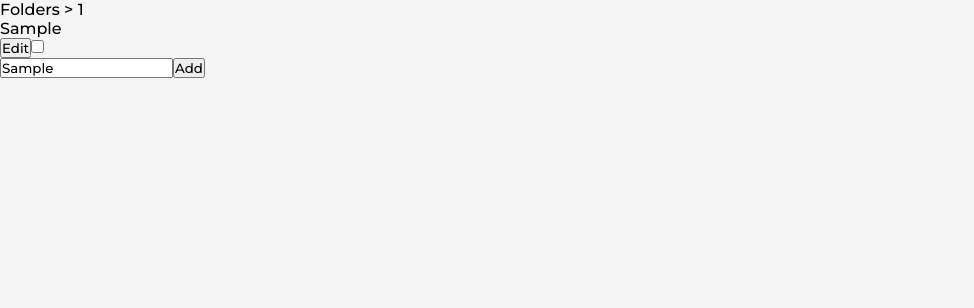
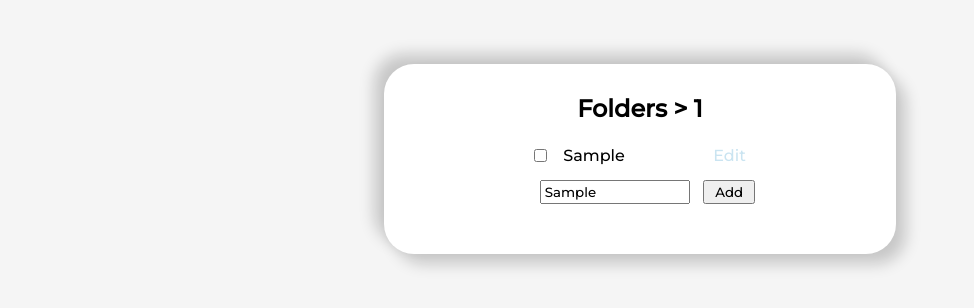
Before and after one commit to JP2620/todo-frontend, a React (Create React App) app: page /folders/1 in a window 1280 px wide. Both pictures are taken after typing "Sample" into the empty fields and a click on the button "Add". Shown: the top 308 px of the page, without its empty margins (0-974 px from the left). Built offline with nearby package versions, Linux system fonts and the light colour scheme; no server answers.

Commit message:
Added styling for TasksView

```diff
--- a/public/index.html
+++ b/public/index.html
@@ -3,6 +3,7 @@
   <head>
     <meta charset="utf-8" />
     <link rel="icon" href="%PUBLIC_URL%/favicon.ico" />
+    <script src="https://use.fontawesome.com/df130cdc34.js"></script>
     <meta name="viewport" content="width=device-width, initial-scale=1" />
     <meta name="theme-color" content="#000000" />
     <meta
--- a/src/App.css
+++ b/src/App.css
@@ -88,12 +88,12 @@ body {
 .folders-container {
     display: flex;
     flex-direction: column;
-    width: 60%;
+    width: 40%;
     margin: 5% auto;
     justify-content: center;
     padding: 30px 30px 50px 30px;
     background-color: white;
-    border-radius: 5%;
+    border-radius: 30px;
     box-shadow: 10px 10px 15px rgba(0,0,0,0.19), -10px -10px 15px rgba(0,0,0,0.19);
 }
 
@@ -163,3 +163,102 @@ body {
     background-color: var(--accent-color);
     color: white
 }
+
+
+
+.tasks-main {
+    display: flex;
+    flex-direction: column;
+    align-items: center;
+}
+
+.tasks-container {
+    display: flex;
+    flex-direction: column;
+    width: 40%;
+    margin: 5% auto;
+    justify-content: center;
+    padding: 30px 30px 50px 30px;
+    background-color: white;
+    border-radius: 30px;
+    box-shadow: 10px 10px 15px rgba(0,0,0,0.19), -10px -10px 15px rgba(0,0,0,0.19);
+}
+
+.tasks-header {
+    padding: 0 0 5% 0;
+    text-align: center;
+}
+
+.task-list .task-form {
+    width: min(500px, 30%);
+    margin: 0 auto;
+}
+
+.task-list {
+    display: flex;
+    flex-direction: column;
+    width: 60%;
+}
+
+.task-item {
+    display: flex;
+    flex-direction: row;
+    justify-content: center;
+    padding-bottom: 5px;
+    width: 100%;
+}
+
+
+.task-edit {
+    color: #CAE4F1;
+}
+
+.task-name {
+    min-width: 150px;
+}
+
+.task-form {
+    display: flex;
+    flex-direction: row;
+    justify-content: center;
+    padding-top: 10px;
+    width: 60%;
+}
+
+.checkbox-div {
+    display: flex;
+    flex-direction: column;
+    justify-content: center;
+    padding-right: 1rem;
+}
+
+input[type=checkbox] {
+    accent-color: var(--accent-color);
+    caret-color: white;
+    stop-color: white;
+    flood-color: white;
+    outline-color: white;
+    lighting-color: white;
+    }
+
+.task-form>input {
+    width: 150px;
+    margin: 0 5% 0 15px;
+}
+
+.task-form>input[type=text] {
+    padding-left: 3px;
+}
+
+.task-form>button[type=submit] {
+    padding: 2px 10px;
+}
+
+.task-form>button[type=submit]:hover {
+    background-color: var(--accent-color);
+    color: white
+}
+
+.task-edit:hover {
+    cursor: pointer;
+}
--- a/src/components/TasksView.tsx
+++ b/src/components/TasksView.tsx
@@ -7,12 +7,12 @@ interface tasksViewProps extends RouteProps {
 };
 
 function TasksView(props: tasksViewProps) {
-    const [tasks, fetchTasks] = useState<any> ([]);
+    const [tasks, fetchTasks] = useState<any>([]);
     const [newTask, setNewTask] = useState("");
 
     const params = useParams();
     const getTasks = () => {
-        fetch("http://localhost:5001/api/todo/folder/" + params.folder,{
+        fetch("http://localhost:5001/api/todo/folder/" + params.folder, {
             credentials: "include"
         })
             .then((res) => res.json())
@@ -31,26 +31,29 @@ function TasksView(props: tasksViewProps) {
 
 
     return (
-        <div>
-            <div>{"Folders > " + params.folder}</div>
-            <ul>
+        <div className="tasks-container">
+            <h1 className="tasks-header" style={{fontSize: "24px"}} >{"Folders > " + params.folder}</h1>
+            <main className="tasks-main">
+                <ul className="task-list">
                     {
                         tasks.map((task: any) =>
-                        <li>
-                            <p>{task.name}</p>
-                            <button>Edit</button>
-                            <input type="checkbox" name={task.name} defaultChecked={task.state === "Completed"} />
+                            <li className="task-item">
+                                <div className="checkbox-div">
+                                    <input className="task-checkbox" type="checkbox" name={task.name} defaultChecked={task.state === "Completed"} />
+                                </div>
+                                <p className="task-name">{task.name}</p>
+                                <p className="task-edit">Edit</p>
                             </li>
                         )
                     }
                 </ul>
-            <form method="post" onSubmit={(event: any) => {
+                <form className="task-form" method="post" onSubmit={(event: any) => {
                     const data = {
                         folder: params.folder,
                         owner: props.username,
                         description: newTask
                     };
-                    fetchTasks([...tasks, {name: newTask}]);
+                    fetchTasks([...tasks, { name: newTask }]);
                     event.preventDefault();
                     fetch("http://localhost:5001/api/todo/task", {
                         method: "POST",
@@ -73,6 +76,8 @@ function TasksView(props: tasksViewProps) {
                         Add
                     </button>
                 </form>
+            </main>
+
         </div>
     )
 }
```
Lines whose indentation alone changed are shown as unchanged.
